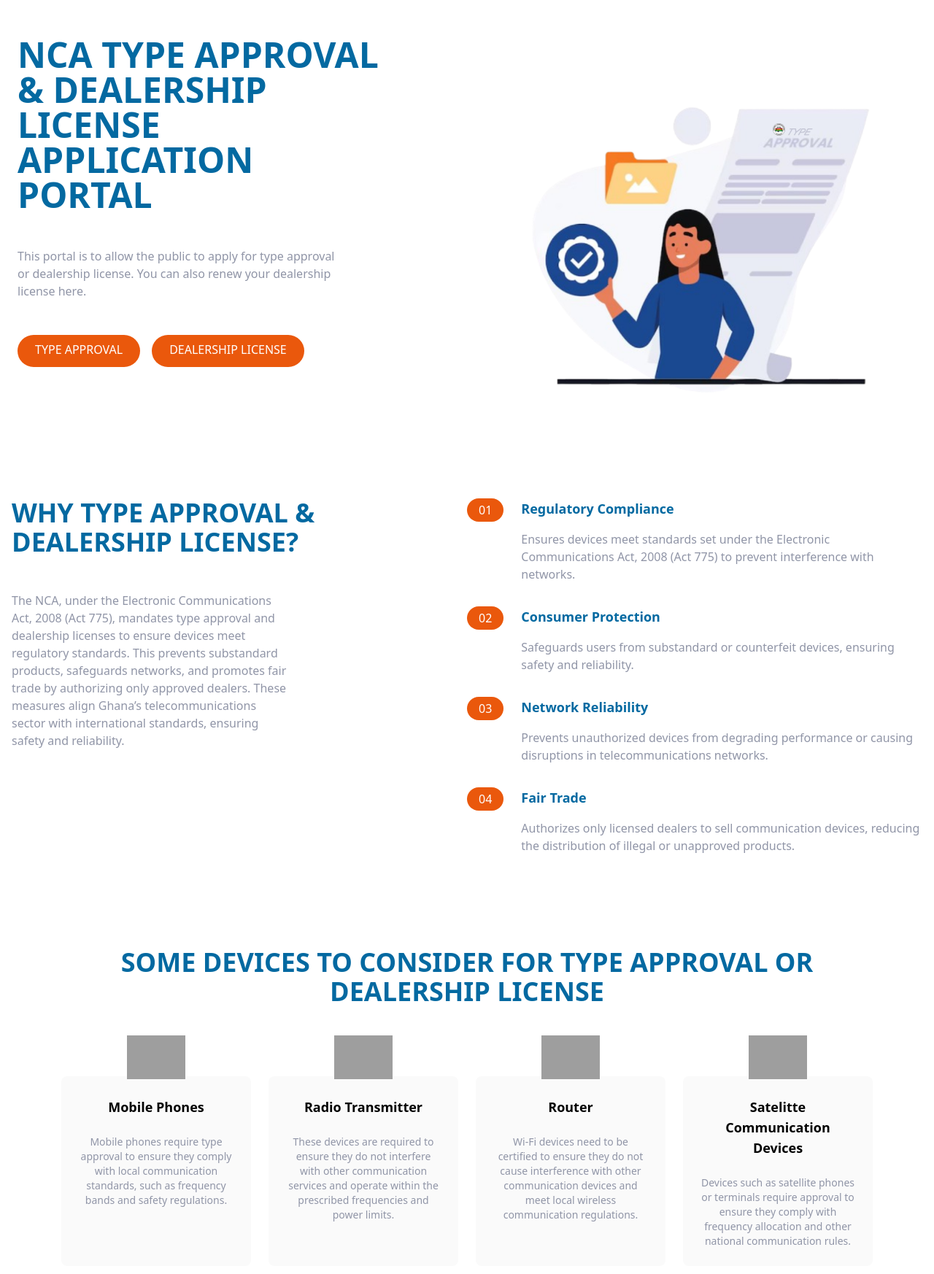
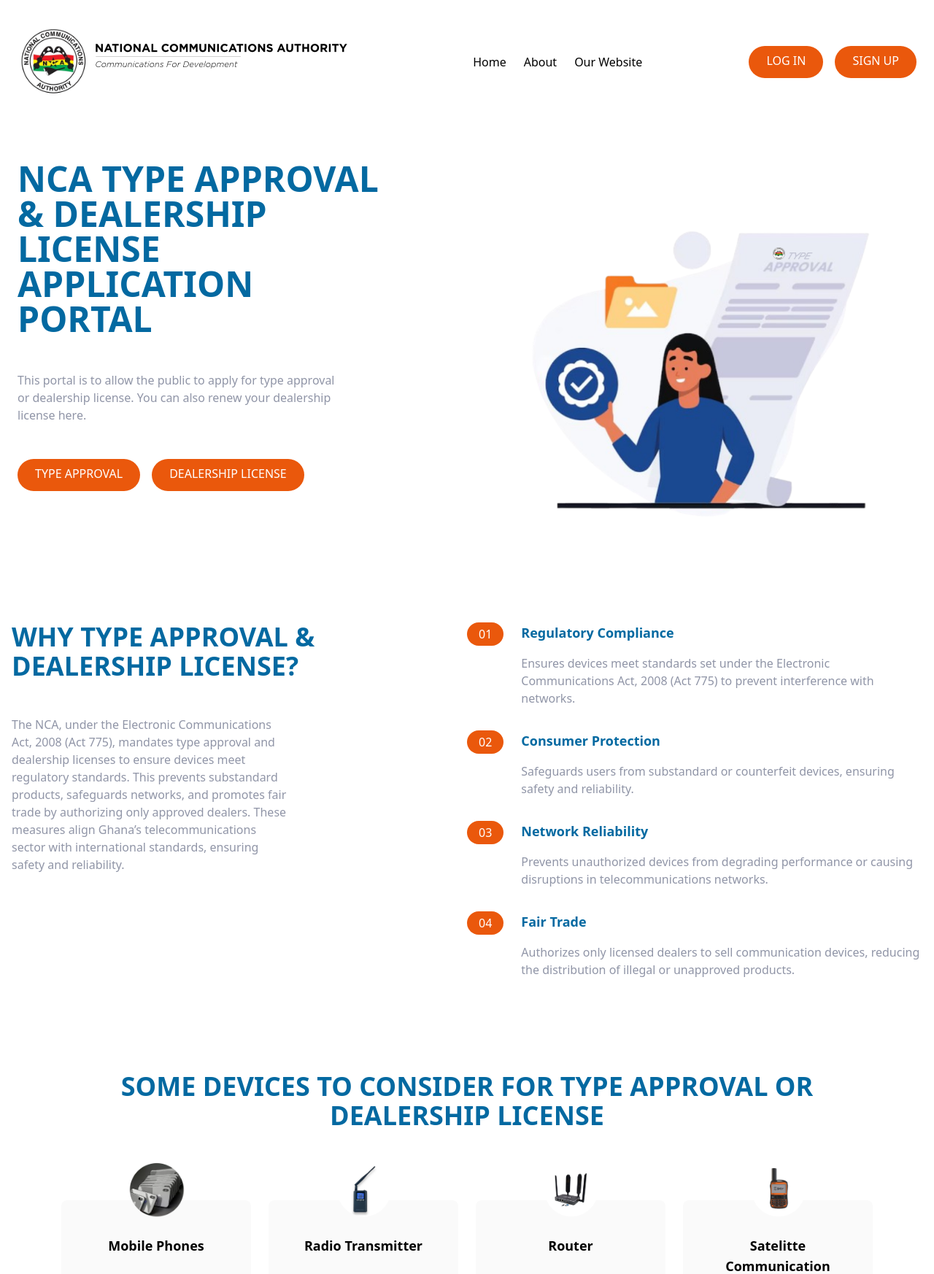
Before and after one commit to 25prj/RA-PORTAL, a Django app: page / in a window 1280 px wide. Shown: the top 1746 px of the page at 73% size. Run offline with Django 5.2, Linux system fonts and the light colour scheme; some libraries are stand-ins or nearby versions; grey boxes are pictures that could not be loaded.

Commit message:
added navbar

```diff
--- a/myenv/core/templates/core/base.html
+++ b/myenv/core/templates/core/base.html
@@ -17,7 +17,53 @@
 
 <body>
 
+    <nav class="relative container mx-auto p-6">
+        <!--FLEX CONTAINER -->
+        <div class="flex items-center justify-between">
 
+            <!-- LOGO -->
+            <div class="flex items-center pt-2">
+                <img src="{% static 'images/NCA.png'%}" alt="" />
+            </div>
+
+            <!-- MENU ITEMS -->
+            <div class="hidden md:flex space-x-6">
+                <a href="#" class="hover:text-darkGrayishBlue">Home</a>
+                <a href="#" class="hover:text-darkGrayishBlue">About</a>
+                <a href="https://nca.org.gh/" class="hover:text-darkGrayishBlue">Our Website</a>
+            </div>
+
+            <!-- BUTTON -->
+            <div class="flex space-x-4">
+                <a href="#"
+                    class="hidden md:block p-3 px-6 pt-2 text-white bg-orange-600 rounded-full baseline hover:bg-darkGrayishBlue">LOG
+                    IN</a>
+                <a href="#"
+                    class="hidden md:block p-3 px-6 pt-2 text-white bg-orange-600 rounded-full baseline  hover:bg-darkGrayishBlue">SIGN
+                    UP</a>
+            </div>
+
+            <!-- Hamburger Icon -->
+            <button id="menu-btn" class="block hamburger md:hidden focus:outline-none">
+                <span class="hamburger-top"></span>
+                <span class="hamburger-middle"></span>
+                <span class="hamburger-bottom"></span>
+            </button>
+            </div>
+
+        <!-- Mobile Menu -->
+        <div class="md:hidden">
+            <div id="menu"
+                class="absolute flex-col items-center hidden self-end py-8 mt-10 space-y-6 font-bold bg-white sm:w-auto sm:self-center left-6 right-6 drop-shadow-md">
+                <a href="#">Home</a>
+                <a href="#">About</a>
+                <a href="#">Our Website</a>
+                <a href="#">LOG IN</a>
+                <a href="#">SIGN UP</a>
+            </div>
+        </div>
+
+    </nav>
 
 
     {% block content %}
@@ -41,7 +87,7 @@
 
         <!-- Logo -->
          <div>
-            <img src="img/ncalogo.png" class="h-40" alt=""/>
+            <img src="{% static 'images/ncalogo.png'%}" class="h-40" alt=""/>
          </div>
          <!-- Social links CONTAINER-->
           <div class="flex justify-center space-x-4">
--- a/myenv/core/templates/core/index.html
+++ b/myenv/core/templates/core/index.html
@@ -171,7 +171,7 @@
          <div class="flex flex-col mt-24 md:flex-row md:space-x-6 mb-12">
             <!-- Device 1 -->
     <div class="flex flex-col items-center p-6 space-y-6 rounded-lg bg-veryLightGray md:w-1/4">
-        <img src="img/mobilephone.png" class="w-20 -mt-20" alt=""/>
+        <img src="{% static 'images/mobilephone.png'%}" class="w-20 -mt-20" alt=""/>
         <h5 class="text-lg font-bold">Mobile Phones</h5>
         <p class="text-sm text-darkGrayishBlue">
             Mobile phones require type approval to ensure they comply with local communication standards, such as frequency bands
@@ -181,7 +181,7 @@
 
     <!-- Device 2 -->
     <div class="flex flex-col items-center p-6 space-y-6 rounded-lg bg-veryLightGray md:flex md:w-1/4">
-        <img src="img/radio transmitter.png" class="w-20 -mt-20" alt="" />
+        <img src="{% static 'images/radio transmitter.png'%}" class="w-20 -mt-20" alt="" />
         <h5 class="text-lg font-bold">Radio Transmitter</h5>
         <p class="text-sm text-darkGrayishBlue">
             These devices are required to ensure they do not interfere with other communication services and operate within the
@@ -191,7 +191,7 @@
 
     <!-- Device 3 -->
     <div class="flex flex-col items-center p-6 space-y-6 rounded-lg bg-veryLightGray md:flex md:w-1/4">
-        <img src="img/router.png" class="w-20 -mt-20" alt="" />
+        <img src="{% static 'images/router.png'%}" class="w-20 -mt-20" alt="" />
         <h5 class="text-lg font-bold">Router</h5>
         <p class="text-sm text-darkGrayishBlue">
             Wi-Fi devices need to be certified to ensure they do not cause interference with other communication devices and meet
@@ -201,7 +201,7 @@
 
     <!-- Device 4 -->
     <div class="flex flex-col items-center p-6 space-y-6 rounded-lg bg-veryLightGray md:flex md:w-1/4">
-        <img src="img/satelitte.png" class="w-20 -mt-20" alt="" />
+        <img src="{% static 'images/satelitte.png'%}" class="w-20 -mt-20" alt="" />
         <h5 class="text-lg font-bold">Satelitte Communication Devices</h5>
         <p class="text-sm text-darkGrayishBlue">
         Devices such as satellite phones or terminals require approval to ensure they comply with frequency allocation and other
```
